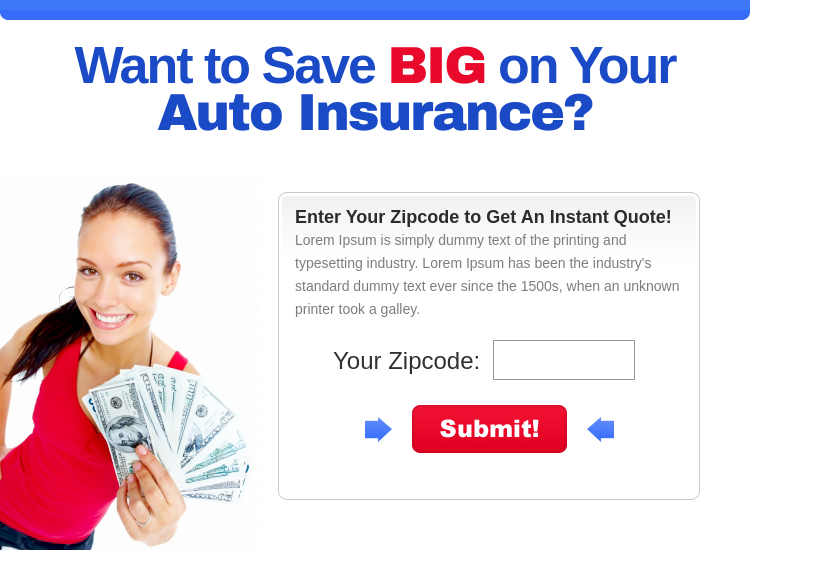
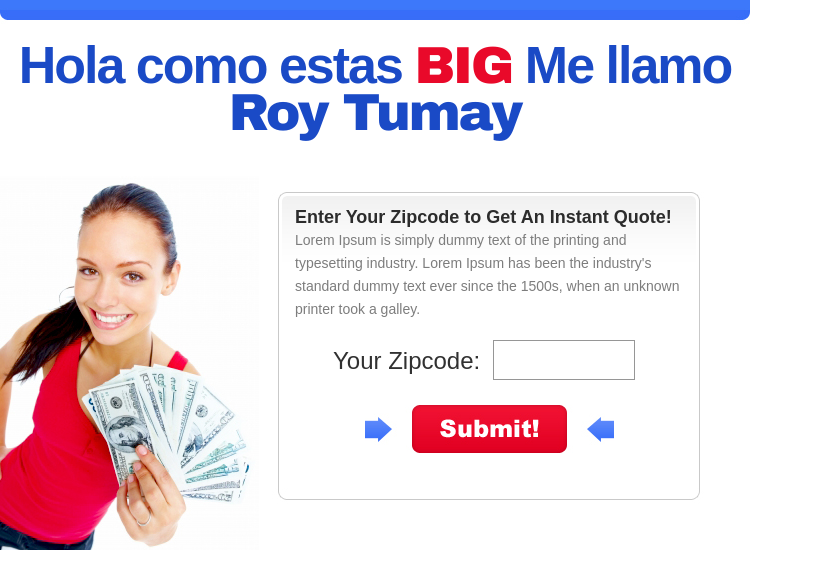
Before and after one commit to Dennisvc12/lp1, a plain HTML site: page index.htm in a window 1280 px wide. Shown: the whole page, without its empty margins (0-813 px from the left). Drawn offline with Linux system fonts and the light colour scheme.

Commit message:
Update index.htm

```diff
--- a/index.htm
+++ b/index.htm
@@ -8,7 +8,7 @@
 </head>
 <body>
 <div id="wrapper">
-	<h1>Want to Save <span class="redtext">BIG</span> on Your <br /><span class="boldtext">Auto Insurance?</span></h1>
+	<h1>Hola como estas <span class="redtext">BIG</span> Me llamo <br /><span class="boldtext">Roy Tumay</span></h1>
 	<div id="formarea">
 		<h2>Enter Your Zipcode to Get An Instant Quote!</h2>
 		<p>Lorem Ipsum is simply dummy text of the printing and typesetting industry. Lorem Ipsum has been the industry's standard dummy text ever since the 1500s, when an unknown printer took a galley.</p>
```
